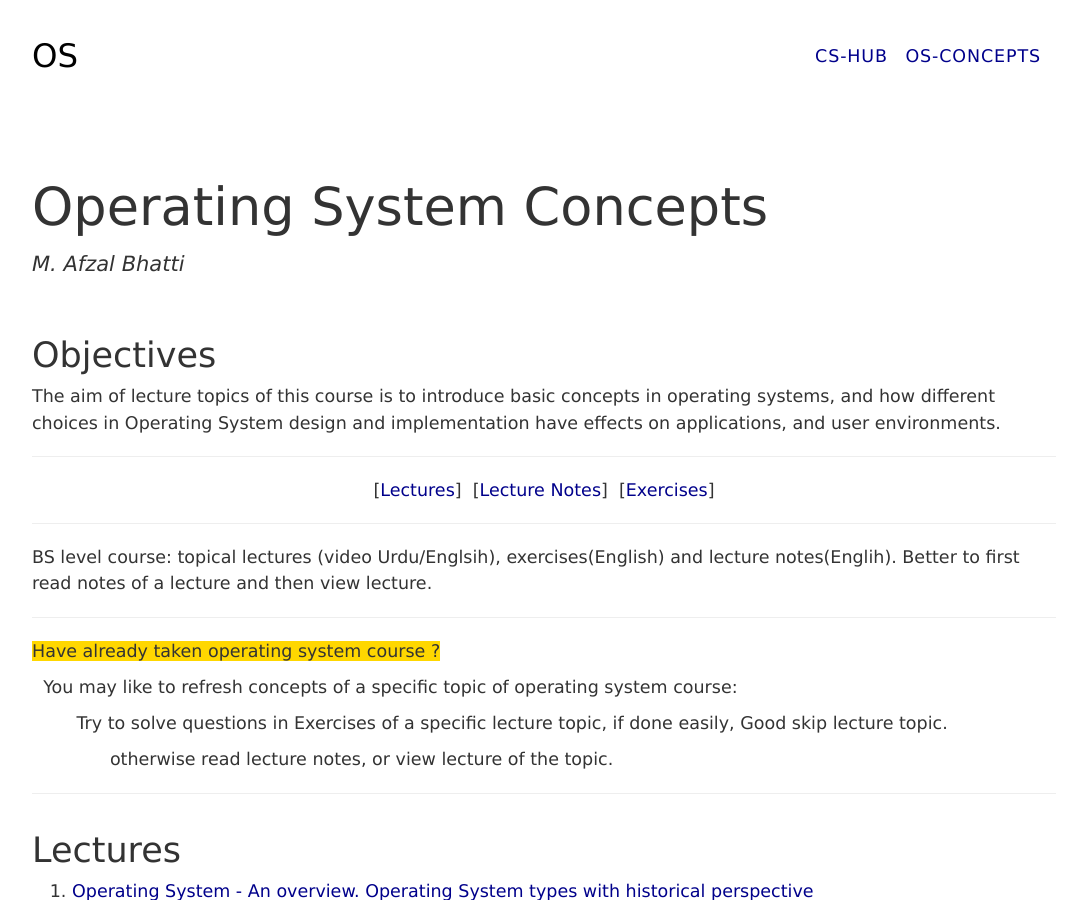
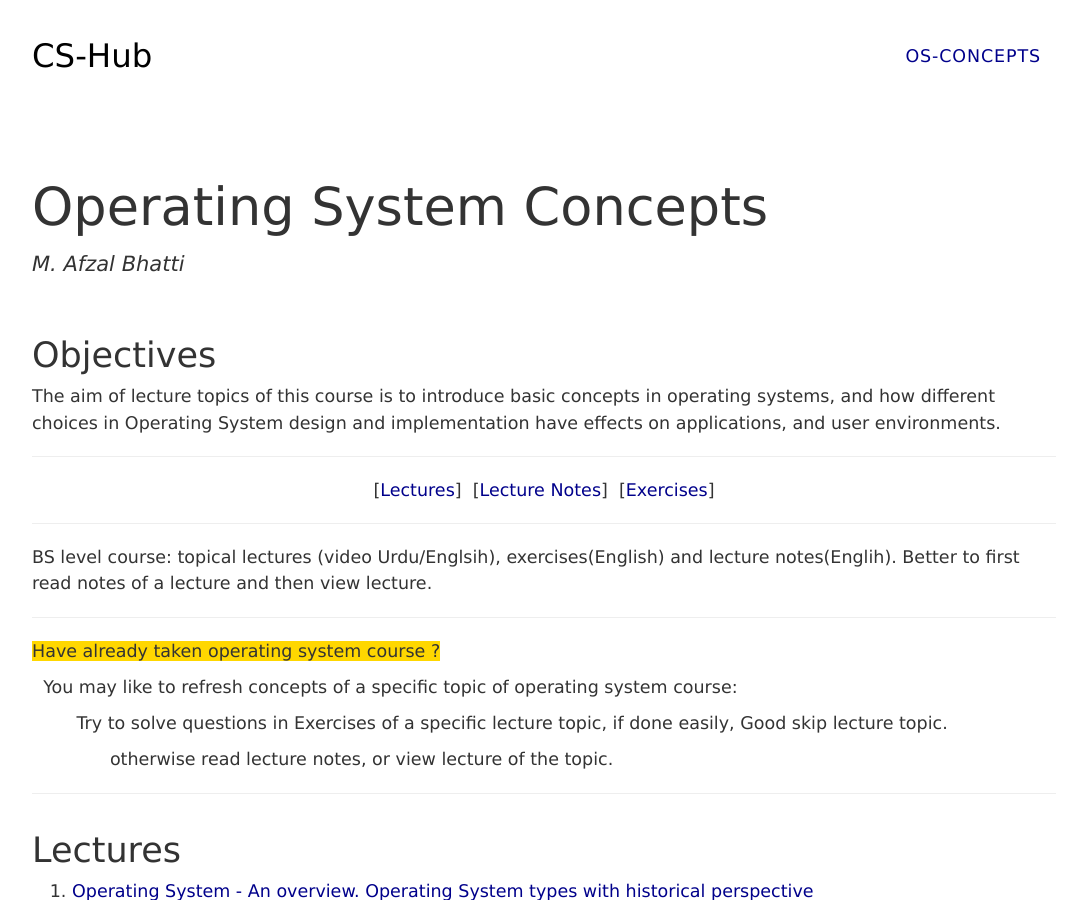
Before and after one commit to CS-Concepts-hub/Operating-Systems-Concepts, a Jekyll site: the page built from index.html, in a window 1280 px wide and 900 px high. Shown: the whole window, without its empty margins (96-1183 px from the left). Built offline with Jekyll 4.4.1, drawn with Linux system fonts in a browser that asks for light colours.

Commit message:
Minor updates

```diff
--- a/_includes/header.html
+++ b/_includes/header.html
@@ -1,12 +1,11 @@
 <header id="header" class="main-container">
     <div class="main">
         <h1 class="header-title col-md-2">
-            <a href="{{ site.baseurl }}/">OS</a>
+            <a href="https://cs-concepts-hub.github.io/">CS-Hub</a>
         </h1>
 
         <nav class="col-md-10">
         <ul>
-            <li><a href="https://cs-concepts-hub.github.io/">CS-Hub</a></li>
             <li><a href="https://cs-concepts-hub.github.io/Operating-Systems-Concepts/">OS-Concepts</a></li>
         </ul>
         </nav>
```
